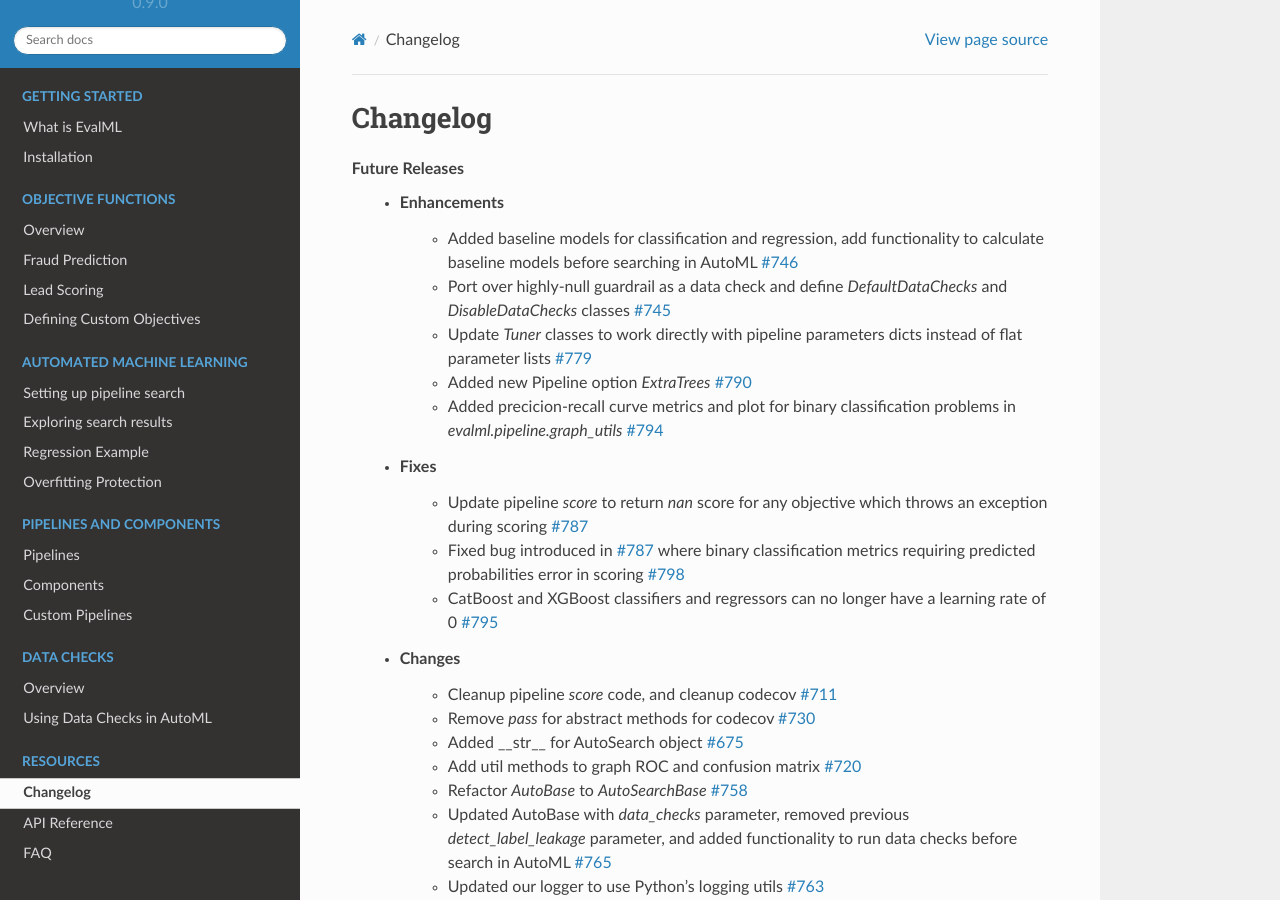
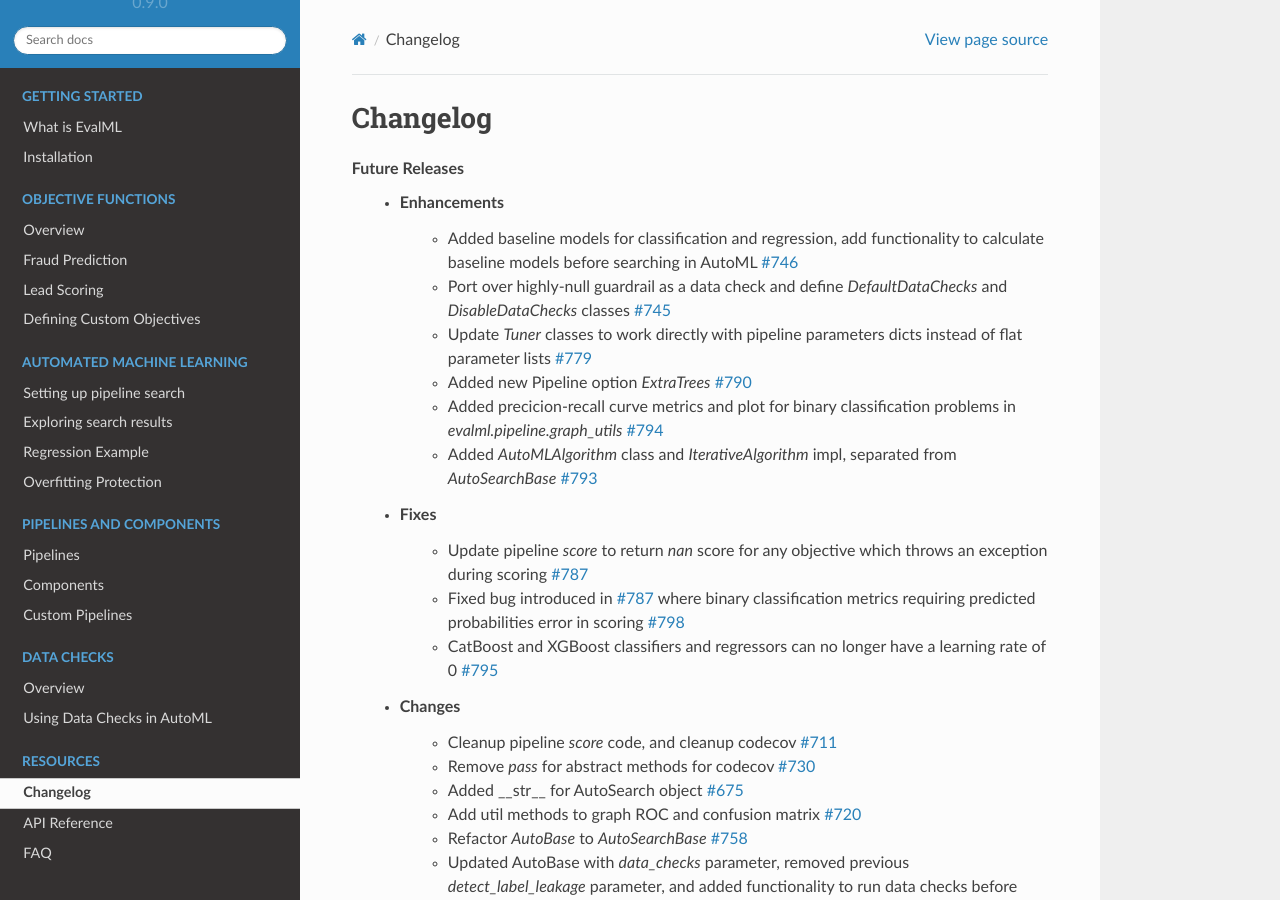
Before and after one commit to alteryx/evalml, a Sphinx documentation site: the page built from docs/source/changelog.rst, in a window 1280 px wide and 900 px high. Built offline with Sphinx 7.4.7 and the Read the Docs theme 2.0.0, drawn with Linux system fonts in a browser that asks for light colours; comment, search, counter and statistics services are not loaded.

Commit message:
Changelog

```diff
--- a/docs/source/changelog.rst
+++ b/docs/source/changelog.rst
@@ -9,6 +9,7 @@
         * Update `Tuner` classes to work directly with pipeline parameters dicts instead of flat parameter lists :pr:`779`
         * Added new Pipeline option `ExtraTrees` :pr:`790`
         * Added precicion-recall curve metrics and plot for binary classification problems in `evalml.pipeline.graph_utils` :pr:`794`
+        * Added `AutoMLAlgorithm` class and `IterativeAlgorithm` impl, separated from `AutoSearchBase` :pr:`793`
     * Fixes
         * Update pipeline `score` to return `nan` score for any objective which throws an exception during scoring :pr:`787`
         * Fixed bug introduced in :pr:`787` where binary classification metrics requiring predicted probabilities error in scoring :pr:`798`
```
